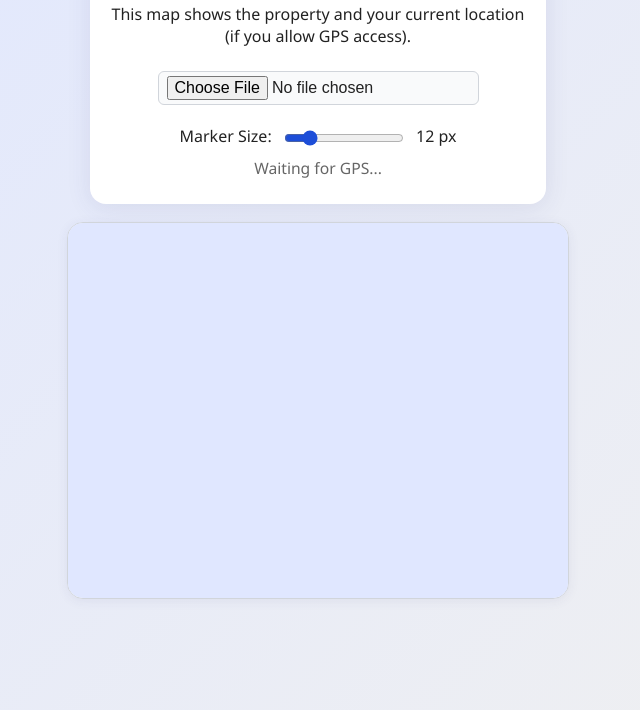
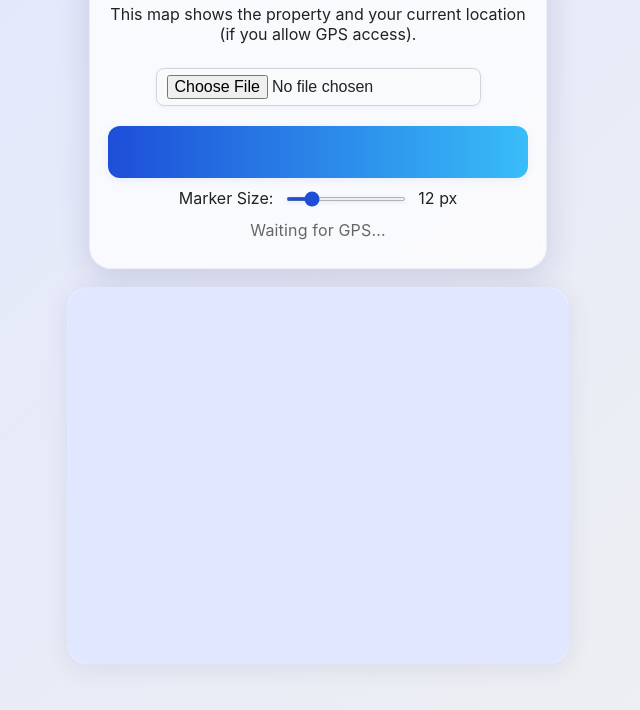
Before and after one commit to VaibhavPo/pathix_Project, a plain HTML site: page user.html in a window 1280 px wide. Shown: the part 114-824 px from the top of the page, without its empty margins (322-962 px from the left). Drawn offline with nearby package versions, Linux system fonts and the light colour scheme.

Commit message:
ui changed

```diff
--- a/user.html
+++ b/user.html
@@ -7,7 +7,7 @@
   <script src="https://cdn.jsdelivr.net/npm/konva@9.2.0/konva.min.js"></script>
   <style>
     body {
-      font-family: 'Segoe UI', Arial, sans-serif;
+      font-family: 'Inter', 'Segoe UI', Arial, sans-serif;
       margin: 0;
       padding: 0;
       background: linear-gradient(135deg, #e0e7ff 0%, #f0f0f0 100%);
@@ -17,20 +17,23 @@
       margin: 24px auto 0 auto;
       max-width: 95vw;
       width: 420px;
-      background: #fff;
-      border-radius: 16px;
-      box-shadow: 0 4px 24px rgba(60,60,120,0.10);
+      background: rgba(255,255,255,0.75);
+      border-radius: 22px;
+      box-shadow: 0 8px 32px rgba(60,60,120,0.18);
       color: #222;
-      padding: 20px 18px 10px 18px;
+      padding: 24px 18px 12px 18px;
       text-align: center;
+      backdrop-filter: blur(8px);
+      border: 1.5px solid rgba(180,180,220,0.18);
+      transition: box-shadow 0.3s;
     }
     #container {
       margin: 18px auto 24px auto;
       display: block;
-      background: #fff;
-      border-radius: 16px;
-      border: 1px solid #d1d5db;
-      box-shadow: 0 2px 12px rgba(60,60,120,0.07);
+      background: rgba(255,255,255,0.85);
+      border-radius: 20px;
+      border: 1.5px solid #e0e7ff;
+      box-shadow: 0 4px 24px rgba(60,60,120,0.10);
       max-width: 500px;
       width: 100%;
       aspect-ratio: 4/3;
@@ -39,40 +42,83 @@
       touch-action: none;
       position: relative;
       overflow: hidden;
+      transition: box-shadow 0.3s;
+    }
+    #container:active, #container:focus-within, #info:active, #info:focus-within {
+      box-shadow: 0 8px 32px rgba(60,60,120,0.22);
     }
     #nav-instruction {
-      font-size: 1.1em;
-      font-weight: bold;
-      color: #1d4ed8;
-      margin: 10px 0 8px 0;
+      display: flex;
+      align-items: center;
+      justify-content: center;
+      font-size: 1.18em;
+      font-weight: 600;
+      color: #fff;
+      margin: 14px 0 10px 0;
       letter-spacing: 0.01em;
+      min-height: 38px;
+      border-radius: 12px;
+      background: linear-gradient(90deg, #1d4ed8 0%, #38bdf8 100%);
+      box-shadow: 0 2px 8px rgba(30,64,175,0.08);
+      padding: 7px 0 7px 0;
+      transition: background 0.3s, color 0.3s;
+      gap: 10px;
+      user-select: none;
+      min-width: 120px;
+      max-width: 100vw;
+      animation: fadeInNav 0.7s;
+    }
+    @keyframes fadeInNav {
+      from { opacity: 0; transform: translateY(-10px); }
+      to { opacity: 1; transform: translateY(0); }
+    }
+    .nav-icon {
+      font-size: 1.5em;
+      margin-right: 2px;
+      filter: drop-shadow(0 1px 2px #1d4ed880);
+      transition: transform 0.2s;
     }
     #marker-size-slider {
       width: 120px;
       accent-color: #1d4ed8;
       margin: 0 8px;
       vertical-align: middle;
+      border-radius: 8px;
+      background: linear-gradient(90deg, #e0e7ff 0%, #38bdf8 100%);
+      box-shadow: 0 1px 4px #1d4ed820;
+      height: 4px;
+      outline: none;
+      transition: box-shadow 0.2s;
+    }
+    #marker-size-slider:active {
+      box-shadow: 0 2px 8px #1d4ed840;
     }
     #status {
-      font-size: 0.98em;
+      font-size: 1em;
       color: #666;
-      margin-top: 10px;
+      margin-top: 12px;
+      letter-spacing: 0.01em;
     }
     input[type="file"] {
       margin: 8px 0 10px 0;
       font-size: 1em;
-      border-radius: 6px;
-      border: 1px solid #d1d5db;
-      padding: 4px 8px;
+      border-radius: 8px;
+      border: 1.5px solid #d1d5db;
+      padding: 6px 10px;
       background: #f9fafb;
       color: #222;
+      box-shadow: 0 1px 4px #1d4ed810;
+      transition: border 0.2s;
+    }
+    input[type="file"]:focus {
+      border: 1.5px solid #38bdf8;
     }
     @media (max-width: 600px) {
       #info, #container {
         width: 98vw;
         min-width: 0;
         max-width: 100vw;
-        border-radius: 10px;
+        border-radius: 12px;
         padding: 10px 2vw 8px 2vw;
       }
       #container {
@@ -82,6 +128,8 @@
       }
       #nav-instruction {
         font-size: 1em;
+        min-height: 32px;
+        padding: 5px 0;
       }
       #marker-size-slider {
         width: 80px;
@@ -450,13 +498,19 @@
     let prevUserPos = null;
     function updateNavigation(userLat, userLng) {
       const route = mapData.route;
+      const navDiv = document.getElementById('nav-instruction');
       if (!route || route.length < 2) {
-        document.getElementById('nav-instruction').textContent = '';
+        navDiv.innerHTML = '';
         return;
       }
       const userPos = { lat: userLat, lng: userLng };
       const instruction = getTurnInstruction(userPos, prevUserPos, route);
-      document.getElementById('nav-instruction').textContent = instruction;
+      let icon = '';
+      if (instruction === 'Go straight') icon = '<span class="nav-icon">⬆️</span>';
+      else if (instruction === 'Turn left') icon = '<span class="nav-icon">⬅️</span>';
+      else if (instruction === 'Turn right') icon = '<span class="nav-icon">➡️</span>';
+      else icon = '<span class="nav-icon">🧭</span>';
+      navDiv.innerHTML = icon + '<span>' + instruction + '</span>';
       prevUserPos = userPos;
     }
 
```
